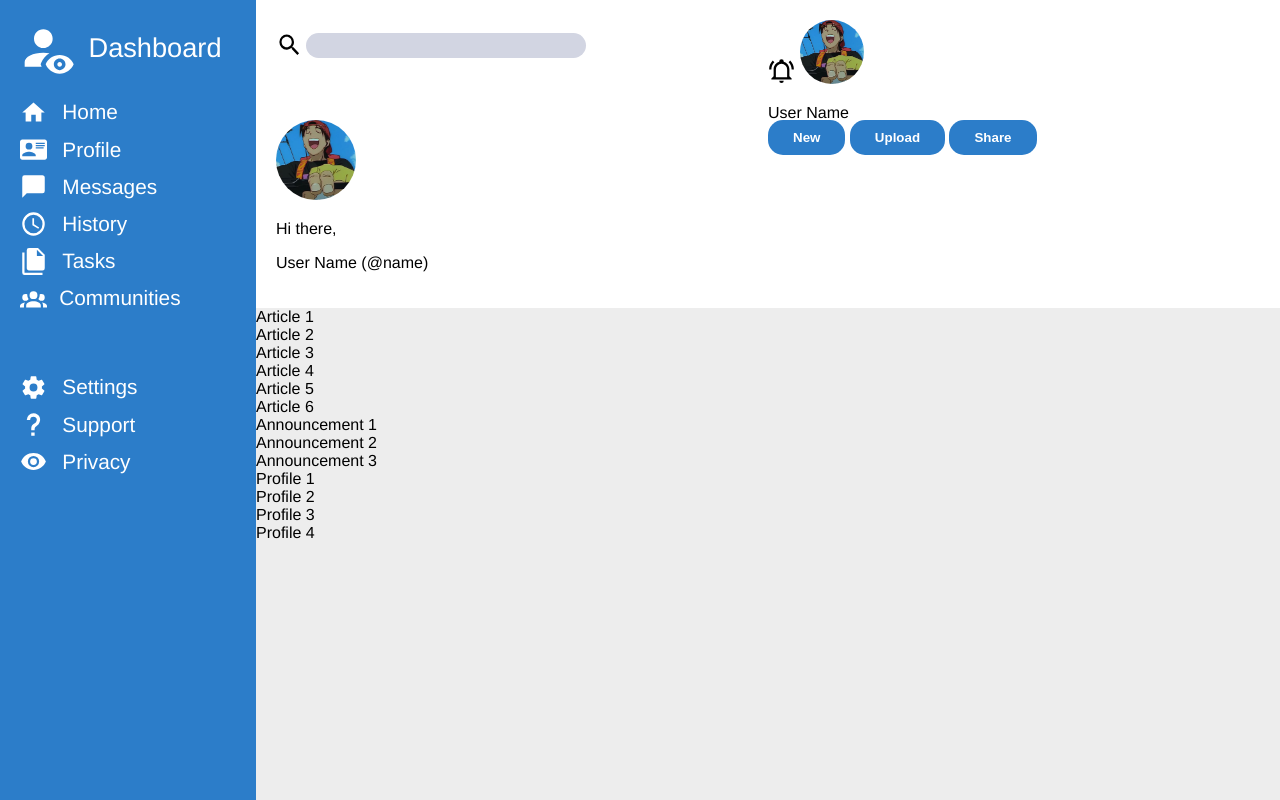
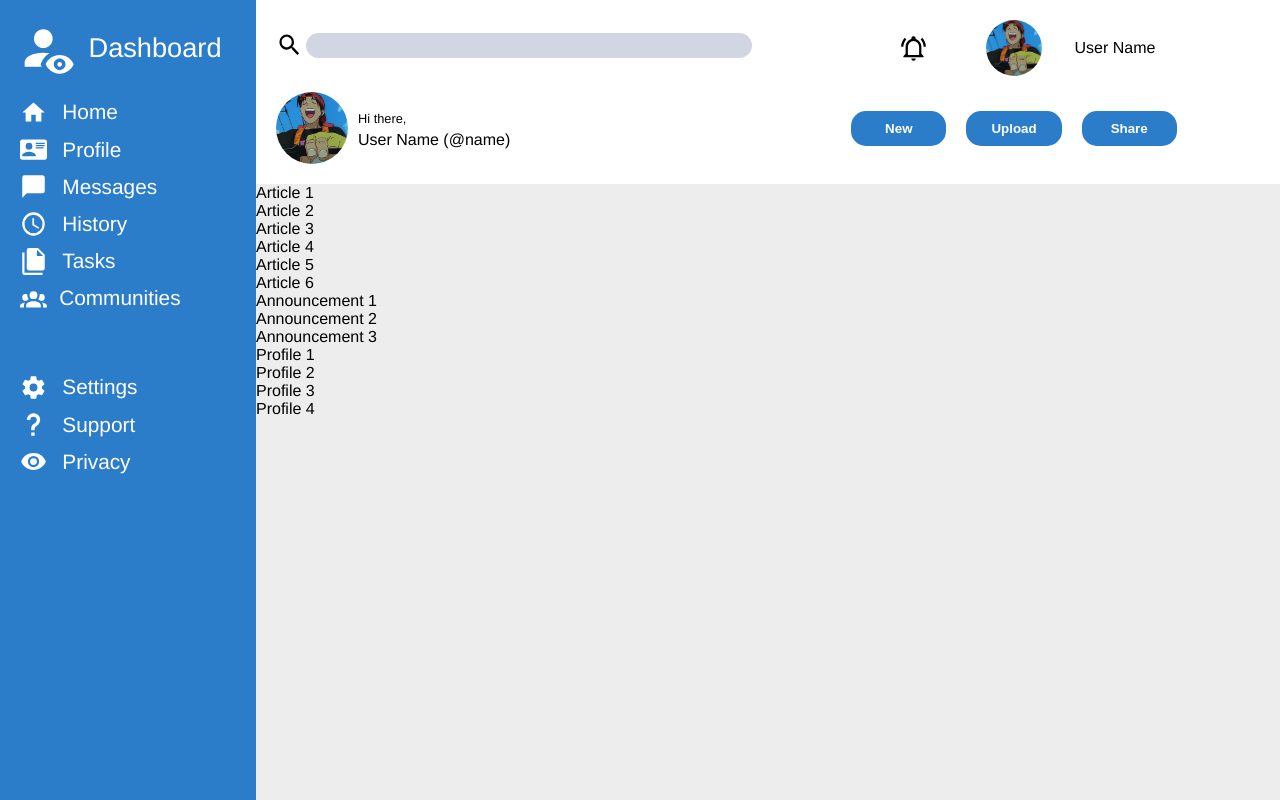
Before and after one commit to Dkaffe/admin-dashboard, a plain HTML site: page index.html in a window 1280 px wide. Drawn offline with Linux system fonts and the light colour scheme.

Commit message:
Finish <header> styling

```diff
--- a/index.html
+++ b/index.html
@@ -24,8 +24,8 @@
 
           <div class="user-greeting">
             <img class="avatar-medium" src="assets/profile-picture.png" alt="profile icon" />
-            <p>Hi there,</p>
-            <p>User Name (@name)</p>
+            <p class="greeting">Hi there,</p>
+            <p class="user-name-greeting">User Name (@name)</p>
           </div>
 
           <div class="action-buttons">
--- a/style.css
+++ b/style.css
@@ -24,7 +24,7 @@ header {
 
 header section {
   display: grid;
-  grid-template-rows: 100px 1fr;
+  grid-template-rows: 1fr 1fr;
   grid-template-columns: 1fr 1fr;
   padding: 20px;
 }
@@ -38,12 +38,61 @@ header section {
 }
 
 .searchbar input {
-  width: 250px;
+  width: 90%;
   background-color: rgb(210, 213, 226);
   border: 1px;
   border-radius: 15px;
   padding: 5px 15px;
   outline: none;
+}
+
+.user-greeting p {
+  margin: 0;
+}
+
+.greeting {
+  align-self: end;
+  font-size: 0.8rem;
+}
+
+.user-name-greeting {
+  align-self: start;
+}
+
+.user-greeting {
+  height: fit-content;
+  width: fit-content;
+  justify-self: start;
+  display: grid;
+  grid-template-columns: max-content 1fr;
+  grid-template-rows: 1fr 1fr;
+  row-gap: 5px;
+  column-gap: 10px;
+}
+
+.avatar-medium {
+  grid-row: 1 / 3;
+}
+
+.action-buttons {
+  justify-self: center;
+  align-self: center;
+  height: fit-content;
+  width: fit-content;
+  display: grid;
+  grid-template-columns: 1fr 1fr 1fr;
+  gap: 20px;
+}
+
+.user-menu {
+  justify-self: center;
+  width: fit-content;
+  height: fit-content;
+  display: grid;
+  gap: 20px;
+  grid-template-columns: 1fr 1fr 1fr;
+  justify-items: center;
+  align-items: center;
 }
 
 aside {
@@ -110,12 +159,12 @@ a {
 
 .avatar-small {
   border-radius: 50%;
-  height: 4rem;
+  height: 3.5rem;
 }
 
 .avatar-medium {
   border-radius: 50%;
-  height: 5rem;
+  height: 4.5rem;
 }
 
 .action-button {
```
